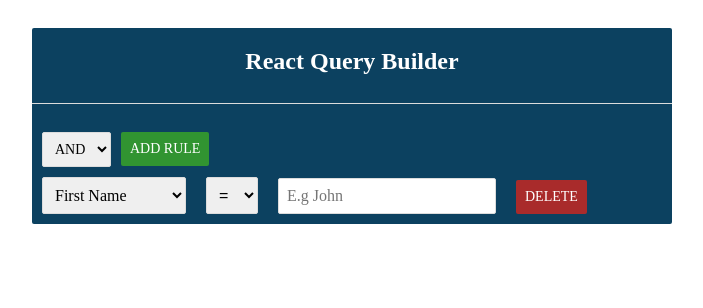
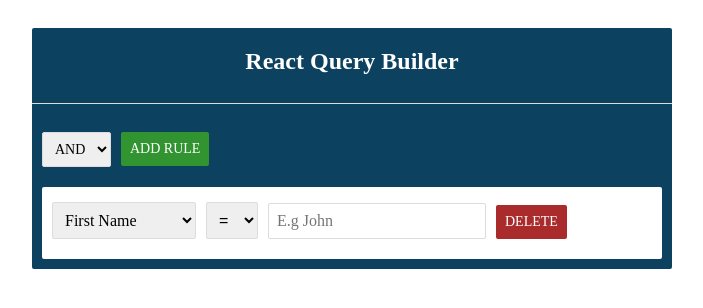
Before and after one commit to APIYOJENNIFER/react-functional-query-builder, a React app: page / in a window 1280 px wide. Both pictures are taken after a click on the button "ADD RULE". Shown: the top 308 px of the page, without its empty margins (288-991 px from the left). Built offline with nearby package versions, Linux system fonts and the light colour scheme.

Commit message:
Validate input field

```diff
--- a/src/Rules.css
+++ b/src/Rules.css
@@ -1,5 +1,6 @@
 .select-student-info {
-  margin: 0 10px 10px 10px;
+  margin-bottom: 10px;
+  margin-top: 10px;
   padding: 8px;
   border: 1px solid gainsboro;
   border-radius: 2px;
@@ -16,7 +17,7 @@
 }
 
 .input-value {
-  margin: 0 10px 10px 10px;
+  margin-bottom: 2px;
   padding: 8px;
   border: 1px solid gainsboro;
   border-radius: 2px;
@@ -26,7 +27,7 @@
 
 .btn-delete-rule {
   padding: 9px;
-  margin: 0 10px 10px 10px;
+  margin-left: 10px;
   border-radius: 2px;
   cursor: pointer;
   border: none;
@@ -37,5 +38,23 @@
 }
 
 .error-output {
-  color: rgb(221, 82, 82);
+  font-weight: 500;
+  color: rgb(169, 43, 43);
+  padding: 2px;
 }
+
+.rule-item {
+  display: flex;
+  align-items: baseline;
+  margin: 5px 10px 10px 10px;
+}
+
+.div-input-error {
+  display: grid;
+}
+
+.rules {
+  background-color: white;
+  margin: 10px;
+  border-radius: 2px;
+}
--- /dev/null
+++ b/src/components/Error.js
@@ -0,0 +1,13 @@
+import React from 'react';
+import PropTypes from 'prop-types';
+
+function Error(props) {
+  const { isValid, errorMessage } = props;
+
+  return !isValid && <small className="error-output">{errorMessage}</small>;
+}
+Error.propTypes = {
+  isValid: PropTypes.bool.isRequired,
+  errorMessage: PropTypes.string.isRequired,
+};
+export default Error;
--- a/src/components/Query.js
+++ b/src/components/Query.js
@@ -7,6 +7,7 @@ import {
   onEventChange,
   deleteRule,
   changeInputPlaceHolder,
+  validateInput,
 } from '../helper';
 import Rule from './Rule';
 
@@ -42,8 +43,19 @@ function Query() {
 
     const placeHolder = changeInputPlaceHolder(event);
     setRulesList(
-      rulesList.map((rule) => (rule.id === idx ? { ...rule, placeHolder } : rule)),
+      rulesList.map((rule) =>
+        rule.id === idx
+          ? { ...rule, placeHolder, isValid: true, errorMessage: '', value: '' }
+          : rule
+      )
     );
+
+    setQueryObject({
+      ...queryObject,
+      rules: queryObject.rules.map((rule) =>
+        rule.id === idx ? { ...rule, value: '' } : rule
+      ),
+    });
   };
 
   const handleOperatorChange = (event, idx) => {
@@ -51,7 +63,24 @@ function Query() {
   };
 
   const handleValueChange = (event, idx) => {
+    const validationResult = validateInput(queryObject, event, idx);
+
+    if (validationResult.isValid) {
       handleEventChange('value', event, idx);
+    }
+
+    setRulesList(
+      rulesList.map((rule) =>
+        rule.id === idx
+          ? {
+              ...rule,
+              isValid: validationResult.isValid,
+              errorMessage: validationResult.errorMessage,
+              value: event,
+            }
+          : rule
+      )
+    );
   };
 
   const handleDelete = (id) => {
@@ -78,6 +107,7 @@ function Query() {
           onClick={addRule}
         />
       </div>
+      <div className="rules">
         <Rule
           rulesList={rulesList}
           onFieldChange={handleFieldChange}
@@ -86,6 +116,7 @@ function Query() {
           onDelete={handleDelete}
         />
       </div>
+    </div>
   );
 }
 
--- a/src/components/Rule.js
+++ b/src/components/Rule.js
@@ -19,6 +19,9 @@ function Rule(props) {
       onValueChange={(event) => onValueChange(event, item.id)}
       onDelete={() => onDelete(item.id)}
       placeHolder={item.placeHolder}
+      isValid={item.isValid}
+      errorMessage={item.errorMessage}
+      value={item.value}
     />
   ));
 }
--- a/src/components/RuleItem.js
+++ b/src/components/RuleItem.js
@@ -4,6 +4,7 @@ import Field from './Field';
 import Operator from './Operator';
 import GeneralButton from './GeneralButton';
 import Value from './Value';
+import Error from './Error';
 
 function RuleItem(props) {
   const {
@@ -12,18 +13,30 @@ function RuleItem(props) {
     onValueChange,
     onDelete,
     placeHolder,
+    isValid,
+    errorMessage,
+    value,
   } = props;
 
   return (
-    <div>
+    <div className="rule-item">
       <Field onFieldChange={onFieldChange} />
       <Operator onOperatorChange={onOperatorChange} />
-      <Value onValueChange={onValueChange} placeHolder={placeHolder} />
-      <GeneralButton
-        className="btn-delete-rule"
-        buttonText="DELETE"
-        onClick={onDelete}
-      />
+      <div className="div-input-error">
+        <div>
+          <Value
+            onValueChange={onValueChange}
+            placeHolder={placeHolder}
+            value={value}
+          />
+          <GeneralButton
+            className="btn-delete-rule"
+            buttonText="DELETE"
+            onClick={onDelete}
+          />
+        </div>
+        <Error isValid={isValid} errorMessage={errorMessage} />
+      </div>
     </div>
   );
 }
@@ -34,6 +47,9 @@ RuleItem.propTypes = {
   onValueChange: PropTypes.func.isRequired,
   onDelete: PropTypes.func.isRequired,
   placeHolder: PropTypes.string.isRequired,
+  isValid: PropTypes.bool.isRequired,
+  errorMessage: PropTypes.string.isRequired,
+  value: PropTypes.string.isRequired,
 };
 
 export default RuleItem;
--- a/src/components/Value.js
+++ b/src/components/Value.js
@@ -2,11 +2,12 @@ import React from 'react';
 import PropTypes from 'prop-types';
 
 function Value(props) {
-  const { onValueChange, placeHolder } = props;
+  const { onValueChange, placeHolder, value } = props;
 
   return (
     <input
       className="input-value"
+      value={value}
       placeholder={placeHolder}
       onChange={(event) => onValueChange(event.target.value)}
     />
@@ -16,6 +17,7 @@ function Value(props) {
 Value.propTypes = {
   onValueChange: PropTypes.func.isRequired,
   placeHolder: PropTypes.string.isRequired,
+  value: PropTypes.string.isRequired,
 };
 
 export default Value;
--- a/src/helper.js
+++ b/src/helper.js
@@ -8,10 +8,13 @@ export const updateRulesList = (queryObject, rulesList) => {
     value: '',
   };
   queryObject.rules.push(ruleObject);
-  const { id: idx } = queryObject.rules[queryObject.rules.length - 1];
+  const { id: idx, value } = queryObject.rules[queryObject.rules.length - 1];
   rulesList.push({
     id: idx,
     placeHolder: 'E.g John',
+    isValid: true,
+    errorMessage: '',
+    value,
   });
 
   const updatedRules = queryObject.rules;
@@ -67,3 +70,67 @@ export const changeInputPlaceHolder = (event) => {
 
   return placeHolder;
 };
+
+const validateName = (inputString) => {
+  const reg = /^[\p{L}]+$/u;
+  const isValid = reg.test(inputString);
+
+  return isValid;
+};
+
+const validateAge = (inputString) => {
+  const reg = /^(?:[0-9]|[1-9][0-9]|1[0-2][0-9]|130)$/;
+  const isValid = reg.test(inputString);
+
+  return isValid;
+};
+
+const validateLevel = (inputString) => {
+  const reg = /^[0-9]{1,6}$/;
+  const isValid = reg.test(inputString);
+
+  return isValid;
+};
+
+const validateEnrollmentYear = (inputString) => {
+  const reg = /^(?!0)[0-9]{4}$/;
+  const isValid = reg.test(inputString);
+
+  return isValid;
+};
+
+export const validateInput = (queryObject, event, idx) => {
+  let isValid = true;
+  let errorMessage = '';
+
+  queryObject.rules.forEach((rule) => {
+    if (rule.id === idx) {
+      const currentRule = rule;
+      if (
+        currentRule.field === 'First Name' ||
+        currentRule.field === 'Last Name'
+      ) {
+        isValid = validateName(event);
+        errorMessage = 'Name should contain alphabetical characters only';
+      }
+
+      if (currentRule.field === 'Age') {
+        isValid = validateAge(event);
+        errorMessage = 'Please enter a valid age using digits only';
+      }
+
+      if (currentRule.field === 'Level') {
+        isValid = validateLevel(event);
+        errorMessage =
+          'Level should contain digits only, not exceeding six digits';
+      }
+
+      if (currentRule.field === 'Enrollment Year') {
+        isValid = validateEnrollmentYear(event);
+        errorMessage = 'Please enter a valid year using digits only';
+      }
+    }
+  });
+
+  return { isValid, errorMessage };
+};
```
Lines whose indentation alone changed are shown as unchanged.
